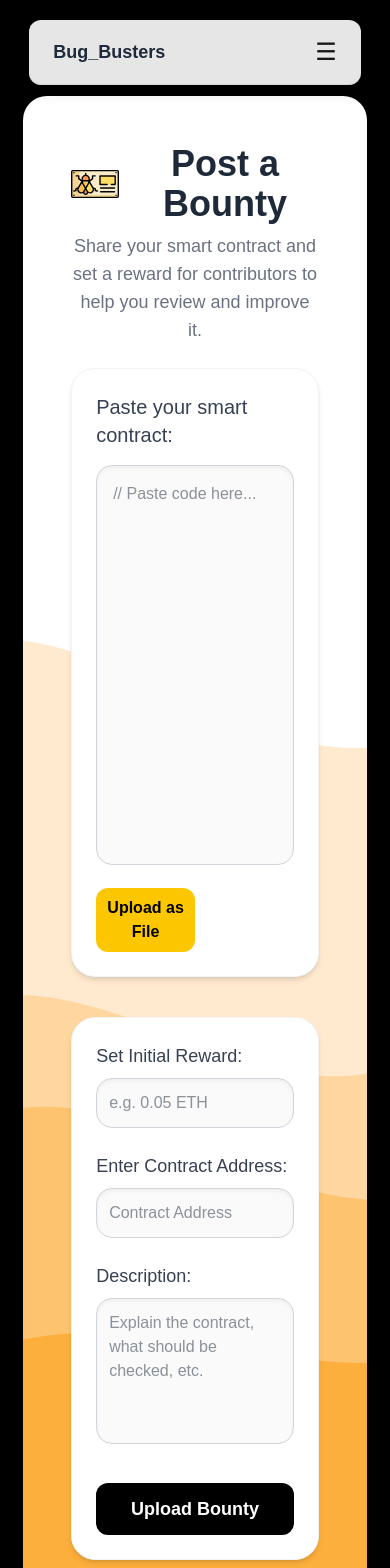
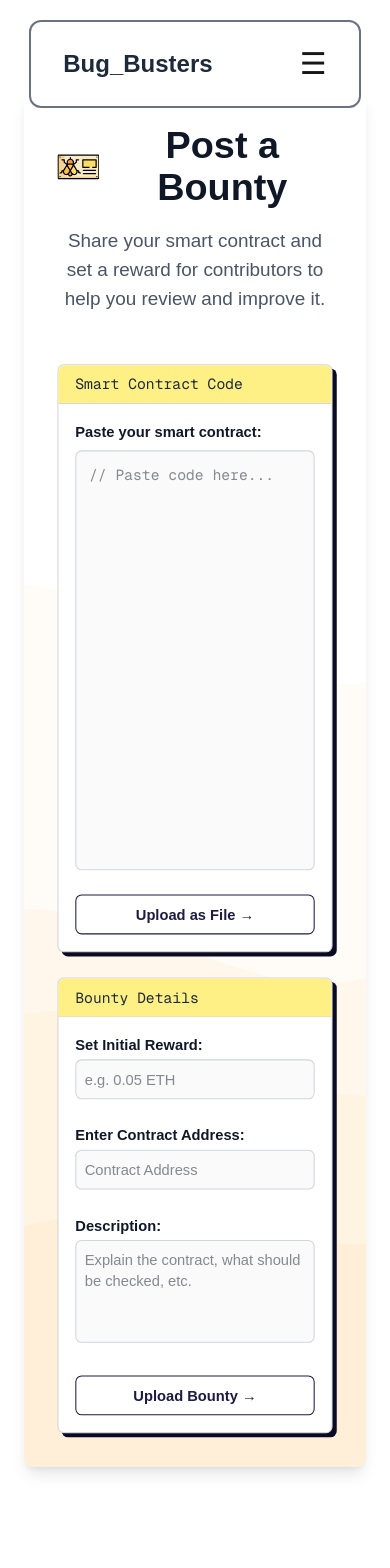
Before and after one commit to technicalclipper/Bug_Busters, a Next.js app in the folder web/app/: page /bounty_page in a window 390 px wide. Shown: the top 1568 px of the page. After the commit the page ends 1498 px from the top, so only its background shows below. Built offline with nearby package versions, Linux system fonts and the light colour scheme.

Commit message:
changes made to ui .... added slight animations ... finalized ui/design

```diff
--- a/web/app/app/ask_ai/page.tsx
+++ b/web/app/app/ask_ai/page.tsx
@@ -1,63 +1,69 @@
-"use client";
-import axios from "axios";
-import { useState } from "react";
-import { ToastContainer, toast } from "react-toastify";
-import "react-toastify/dist/ReactToastify.css";
+'use client';
+
+import axios from 'axios';
+import { useState } from 'react';
+import { ToastContainer, toast } from 'react-toastify';
+import 'react-toastify/dist/ReactToastify.css';
 
 export default function AskAI() {
-  const [code, setCode] = useState("");
+  const [code, setCode] = useState('');
   const [isCodeTouched, setIsCodeTouched] = useState(false);
-  const [report, setReport] = useState("");
+  const [report, setReport] = useState('');
   const [showModal, setShowModal] = useState(false);
 
   async function handleverifywithai() {
     const requestBody = { code };
     try {
-      const response = await axios.post("/api/ai_analyse", requestBody, {
-        headers: { "Content-Type": "application/json" },
+      const response = await axios.post('/api/ai_analyse', requestBody, {
+        headers: { 'Content-Type': 'application/json' },
       });
       setReport(response.data.res);
-      toast.success("✅ AI verification done. Click ‘Generate Audit Report’ to view.");
+      toast.success('✅ AI verification done. Click ‘Generate Audit Report’ to view.');
     } catch (error) {
-      console.error("Error:", error);
-      toast.error("❌ Verification failed. Try again.");
+      console.error('Error:', error);
+      toast.error('❌ Verification failed. Try again.');
     }
   }
 
   function handleGenerateReport() {
     if (!report) {
-      toast.warn("⚠️ Please run verification first.");
+      toast.warn('⚠️ Please run verification first.');
       return;
     }
     setShowModal(true);
   }
 
   return (
-    <div className="min-h-screen w-full flex items-center justify-center bg-[#f6f6f7] p-4 relative">
+    <div className="min-h-screen bg-white px-8 py-16 mt-[60px]">
       <ToastContainer position="top-center" autoClose={3000} />
 
-      <div
-        className="w-[96%] max-w-[1600px] min-h-[92vh] bg-cover bg-center rounded-3xl shadow-xl p-12 mt-[80px]"
-        style={{
-          backgroundImage: 'url("/images/bruh.svg")',
-        }}
-      >
-        <main>
-          <h1 className="text-4xl font-semibold text-center text-gray-800 mb-2 flex items-center justify-center space-x-3">
-            <img src="/images/ai.svg" alt="AI Icon" className="w-12 h-12" />
+      <div className="max-w-6xl mx-auto bg-white relative shadow-lg rounded-lg overflow-hidden transform scale-[1.05] transition-transform duration-300">
+        {/* Background SVG */}
+        <img
+          src="/images/bruh.svg"
+          alt="Decorative Background"
+          className="absolute bottom-0 left-0 w-full h-full object-cover opacity-20 pointer-events-none z-0"
+        />
+
+        {/* Main Content */}
+        <div className="relative z-10 p-8">
+          <h1 className="text-4xl font-bold text-center mb-4 flex items-center justify-center space-x-3 text-gray-900">
+            <img src="/images/ai.svg" alt="AI Icon" className="w-10 h-10" />
             <span>Ask AI to Find Bugs</span>
           </h1>
 
-          <p className="text-center text-gray-500 text-lg mb-6">
+          <p className="text-center text-gray-600 mb-6 text-lg">
             Paste your smart contract and let our AI find vulnerabilities.
           </p>
-
-          <div className="grid grid-cols-1 md:grid-cols-2 gap-10">
-            <div className="bg-white rounded-3xl p-6 shadow-md border border-gray-100">
-              <label
-                htmlFor="code-input"
-                className="block text-xl font-medium mb-4 text-gray-700"
-              >
+          <hr className="border-t border-gray-300 mb-6" />
+          <div className="grid grid-cols-1 md:grid-cols-2 gap-6">
+            {/* Code Box */}
+            <div className="rounded-md border border-gray-300 bg-white shadow-[4px_4px_0_#0a0a23]">
+              <div className="bg-blue-200 text-sm text-gray-800 px-4 py-2 font-mono border-b border-gray-300 rounded-t-md">
+                Smart Contract Code
+              </div>
+              <div className="p-4 text-gray-900">
+                <label htmlFor="code-input" className="block text-sm font-semibold mb-2">
                   Paste your smart contract:
                 </label>
                 <textarea
@@ -66,42 +72,50 @@ export default function AskAI() {
                   value={code}
                   onChange={(e) => setCode(e.target.value)}
                   onBlur={() => setIsCodeTouched(true)}
-                className={`w-full h-[400px] p-4 border rounded-2xl resize-none shadow-inner bg-[#fafafa] text-gray-800 transition-all duration-500 ease-in-out
-                  ${isCodeTouched ? "border-green-500 ring-4 ring-green-300" : "border-gray-300 ring-0"}`}
+                  className={`w-full h-[400px] p-3 rounded-md resize-none text-sm font-mono bg-[#fafafa] text-gray-900 transition-all duration-300 ${
+                    isCodeTouched
+                      ? 'border border-green-500 ring-2 ring-green-300'
+                      : 'border border-gray-300'
+                  }`}
                 />
               </div>
+            </div>
 
-            <div className="bg-white rounded-3xl p-6 shadow-md border border-gray-100 flex flex-col justify-between">
+            {/* Info & Actions */}
+            <div className="rounded-md border border-gray-300 bg-white shadow-[4px_4px_0_#0a0a23] flex flex-col justify-between">
+              <div className="bg-blue-200 text-sm text-gray-800 px-4 py-2 font-mono border-b border-gray-300 rounded-t-md">
+                AI Audit Helper
+              </div>
+              <div className="p-4 text-gray-900 space-y-6">
                 <div>
-                <h2 className="text-xl font-semibold mb-4 text-gray-800">How we use AI for verification</h2>
-                <p className="text-gray-600 whitespace-pre-line leading-relaxed">
-                  We use advanced machine learning models to scan your smart contract
-                  for common vulnerabilities, such as reentrancy, overflow, and access
-                  control flaws. Our AI engine continuously learns from public audits and
-                  reports to improve accuracy and insights.
+                  <h2 className="text-lg font-semibold mb-2">How we use AI</h2>
+                  <p className="text-sm text-gray-700 leading-relaxed">
+                    We use advanced machine learning models to analyze smart contracts for common
+                    vulnerabilities like reentrancy, overflows, and logic bugs. Our AI learns from public
+                    audits to deliver better insights.
                   </p>
                 </div>
-
-              <div className="mt-8 space-y-4">
+                <div className="space-y-3">
                   <button
                     onClick={handleverifywithai}
-                  className="w-full bg-green-600 text-white py-3 rounded-xl text-lg font-semibold hover:bg-green-700 shadow-md shadow-green-400/40 transition"
+                    className="w-full bg-green-200 text-black py-2 rounded-md text-sm font-semibold hover:bg-green-700 shadow-md transition"
                   >
                     Run Initial Verification
                   </button>
                   <button
                     onClick={handleGenerateReport}
-                  className="w-full border border-green-600 text-green-600 py-3 rounded-xl text-lg font-semibold hover:bg-green-50 transition"
+                    className="w-full border border-[#1c1c42] text-[#1c1c42] py-2 rounded-md text-sm font-semibold bg-white transition"
                   >
-                  Generate Audit Report
+                    Generate Audit Report →
                   </button>
                 </div>
               </div>
             </div>
-        </main>
+          </div>
+        </div>
       </div>
 
-      {/* Modal */}
+      {/* Report Modal */}
       {showModal && (
         <div className="fixed inset-0 bg-black bg-opacity-50 flex items-center justify-center z-50">
           <div className="bg-white rounded-3xl p-8 max-w-3xl w-full mx-4 shadow-lg relative">
--- a/web/app/app/bounty_page/page.tsx
+++ b/web/app/app/bounty_page/page.tsx
@@ -1,10 +1,8 @@
-"use client";
+'use client';
 
 import { useState } from "react";
 
 export default function BountyPage() {
-  const userWallet = "0x1234...abcd";
-
   const [code, setCode] = useState("");
   const [reward, setReward] = useState("");
   const [contractAddress, setContractAddress] = useState("");
@@ -25,34 +23,34 @@ export default function BountyPage() {
     description.trim() !== "";
 
   return (
-    <div className="min-h-screen w-full flex items-center justify-center bg-#ff6c6c p-4 bg-black">
-      <div
-        className="w-[96%] max-w-[1600px] min-h-[92vh] bg-cover bg-center rounded-3xl shadow-xl p-12 mt-[80px]"
-        style={{
-          backgroundImage: 'url("/images/poly.svg")',
-        }}
-      >
-        <main>
-          <h1 className="text-4xl font-semibold text-center text-gray-800 mb-2 flex items-center justify-center space-x-3">
+    <div className="min-h-screen w-full bg-white px-8 py-16 mt-[60px]">
+      <div className="max-w-6xl mx-auto transform scale-[1.05] transition-transform duration-300 relative shadow-lg rounded-lg overflow-hidden">
+        {/* Background SVG */}
         <img
-              src="/images/bug.svg"
-              alt="Bug Icon"
-              className="w-12 h-12"
+          src="/images/poly.svg"
+          alt="Decorative Background"
+          className="absolute bottom-0 left-0 w-full h-full object-cover opacity-20 pointer-events-none z-0"
         />
+
+        {/* Main Content */}
+        <div className="relative z-10 p-8">
+          <h1 className="text-4xl font-bold text-center mb-4 flex items-center justify-center space-x-3 text-gray-900">
+            <img src="/images/bug.svg" alt="Bug Icon" className="w-10 h-10" />
             <span>Post a Bounty</span>
           </h1>
 
-          <p className="text-center text-gray-500 text-lg mb-6">
+          <p className="text-center text-gray-600 mb-12 text-lg">
             Share your smart contract and set a reward for contributors to help you review and improve it.
           </p>
 
-          <div className="grid grid-cols-1 md:grid-cols-2 gap-10">
-            {/* Left: Code Editor */}
-            <div className="bg-white rounded-3xl p-6 shadow-md border border-gray-100">
-              <label
-                htmlFor="bounty-code"
-                className="block text-xl font-medium mb-4 text-gray-700"
-              >
+          <div className="grid grid-cols-1 md:grid-cols-2 gap-6">
+            {/* Code Editor */}
+            <div className="rounded-md border border-gray-300 bg-white shadow-[4px_4px_0_#0a0a23]">
+              <div className="bg-yellow-200 text-sm text-gray-800 px-4 py-2 font-mono border-b border-gray-300 rounded-t-md">
+                Smart Contract Code
+              </div>
+              <div className="p-4 text-gray-900">
+                <label htmlFor="bounty-code" className="block text-sm font-semibold mb-2">
                   Paste your smart contract:
                 </label>
                 <textarea
@@ -61,22 +59,23 @@ export default function BountyPage() {
                   value={code}
                   onChange={(e) => setCode(e.target.value)}
                   onBlur={() => setIsCodeTouched(true)}
-                className={`w-full h-[400px] p-4 border rounded-2xl resize-none shadow-inner bg-[#fafafa] text-gray-800 transition-all duration-500 ease-in-out
-                  ${isCodeTouched ? "border-green-500 ring-4 ring-green-300" : "border-gray-300 ring-0"}`}
+                  className={`w-full h-[400px] p-3 rounded-md resize-none text-sm font-mono bg-[#fafafa] text-gray-900 transition-all duration-300
+                  ${isCodeTouched ? "border border-green-500 ring-2 ring-green-300" : "border border-gray-300"}`}
                 />
-              <button className="mt-4 w-1/2 bg-yellow-400 text-black py-2 rounded-xl font-semibold hover:bg-yellow-300 transition">
-                Upload as File
+                <button className="mt-4 w-full border border-[#1c1c42] text-[#1c1c42] py-2 rounded-md text-sm font-semibold bg-white transition duration-300">
+                  Upload as File →
                 </button>
               </div>
+            </div>
 
-            {/* Right: Inputs */}
-            <div className="bg-white rounded-3xl p-6 shadow-md border border-gray-100 flex flex-col justify-between">
-              <div className="space-y-6">
+            {/* Input Section */}
+            <div className="rounded-md border border-gray-300 bg-white shadow-[4px_4px_0_#0a0a23] flex flex-col justify-between">
+              <div className="bg-yellow-200 text-sm text-gray-800 px-4 py-2 font-mono border-b border-gray-300 rounded-t-md">
+                Bounty Details
+              </div>
+              <div className="p-4 text-gray-900 space-y-6">
                 <div>
-                  <label
-                    htmlFor="reward"
-                    className="block text-lg font-medium mb-2 text-gray-700"
-                  >
+                  <label htmlFor="reward" className="block text-sm font-semibold mb-1">
                     Set Initial Reward:
                   </label>
                   <input
@@ -86,16 +85,13 @@ export default function BountyPage() {
                     value={reward}
                     onChange={(e) => setReward(e.target.value)}
                     onBlur={() => setIsRewardTouched(true)}
-                    className={`w-full p-3 border rounded-2xl shadow-inner bg-[#fafafa] text-gray-800 transition-all duration-500 ease-in-out
-                      ${isRewardTouched ? "border-green-500 ring-4 ring-green-300" : "border-gray-300 ring-0"}`}
+                    className={`w-full p-2 rounded-md text-sm bg-[#fafafa] text-gray-900 transition-all duration-300
+                    ${isRewardTouched ? "border border-green-500 ring-2 ring-green-300" : "border border-gray-300"}`}
                   />
                 </div>
 
                 <div>
-                  <label
-                    htmlFor="contract-address"
-                    className="block text-lg font-medium mb-2 text-gray-700"
-                  >
+                  <label htmlFor="contract-address" className="block text-sm font-semibold mb-1">
                     Enter Contract Address:
                   </label>
                   <input
@@ -105,43 +101,42 @@ export default function BountyPage() {
                     value={contractAddress}
                     onChange={(e) => setContractAddress(e.target.value)}
                     onBlur={() => setContractaddressTouched(true)}
-                    className={`w-full p-3 border rounded-2xl shadow-inner bg-[#fafafa] text-gray-800 transition-all duration-500 ease-in-out
-                      ${isRewardTouched ? "border-green-500 ring-4 ring-green-300" : "border-gray-300 ring-0"}`}
+                    className={`w-full p-2 rounded-md text-sm bg-[#fafafa] text-gray-900 transition-all duration-300
+                    ${isContractaddressTouched ? "border border-green-500 ring-2 ring-green-300" : "border border-gray-300"}`}
                   />
                 </div>
 
                 <div>
-                  <label
-                    htmlFor="description"
-                    className="block text-lg font-medium mb-2 text-gray-700"
-                  >
+                  <label htmlFor="description" className="block text-sm font-semibold mb-1">
                     Description:
                   </label>
                   <textarea
                     id="description"
-                    rows={5}
+                    rows={4}
                     placeholder="Explain the contract, what should be checked, etc."
                     value={description}
                     onChange={(e) => setDescription(e.target.value)}
                     onBlur={() => setIsDescriptionTouched(true)}
-                    className={`w-full p-3 border rounded-2xl shadow-inner bg-[#fafafa] resize-none text-gray-800 transition-all duration-500 ease-in-out
-                      ${isDescriptionTouched ? "border-green-500 ring-4 ring-green-300" : "border-gray-300 ring-0"}`}
+                    className={`w-full p-2 rounded-md text-sm bg-[#fafafa] text-gray-900 resize-none transition-all duration-300
+                    ${isDescriptionTouched ? "border border-green-500 ring-2 ring-green-300" : "border border-gray-300"}`}
                   />
                 </div>
               </div>
 
+              <div className="p-4 pt-2">
                 <button
-                className={`mt-8 w-full py-3 rounded-xl text-lg font-semibold transition-all duration-300 ${
+                  className={`w-full py-2 rounded-md text-sm font-semibold transition-all duration-300 ${
                     allValid
-                    ? "bg-green-600 text-white hover:bg-green-700 shadow-lg shadow-green-400/40"
-                    : "bg-black text-white hover:bg-gray-900"
+                      ? "bg-green-600 text-white hover:bg-green-700 shadow-md"
+                      : "border border-[#1c1c42] text-[#1c1c42] bg-white"
                   }`}
                 >
-                Upload Bounty
+                  Upload Bounty →
                 </button>
               </div>
             </div>
-        </main>
+          </div>
+        </div>
       </div>
     </div>
   );
--- a/web/app/app/components/navbar.tsx
+++ b/web/app/app/components/navbar.tsx
@@ -2,55 +2,55 @@
 
 import Link from 'next/link';
 import { useState } from 'react';
+import { motion } from 'framer-motion';
 
 export default function Navbar() {
   const [menuOpen, setMenuOpen] = useState(false);
 
   return (
-    <nav className="fixed top-[20px] left-0 right-0 z-50">
-      <div className="w-[85%] mx-auto bg-white/90 backdrop-blur-md px-6 py-4 shadow-lg border-b border-gray-300 rounded-xl">
+    <motion.nav
+      className="fixed top-[20px] left-0 right-0 z-50"
+      initial={{ y: -100, opacity: 0 }}
+      animate={{ y: 0, opacity: 1 }}
+      transition={{ duration: 0.6, ease: 'easeOut' }}
+    >
+      <div className="w-[85%] mx-auto bg-white/90 backdrop-blur-md px-8 py-6 shadow-1xl border-2 border-gray-500 rounded-xl">
         <div className="max-w-7xl mx-auto flex items-center justify-between">
           {/* Logo */}
           <div className="flex items-center space-x-2">
-            <span className="text-lg font-bold text-gray-800">Bug_Busters</span>
+            <span className="text-2xl font-extrabold text-gray-800">Bug_Busters</span>
           </div>
 
           {/* Desktop Links */}
-          <div className="hidden md:flex items-center space-x-8 text-sm font-medium text-gray-700">
-            <Link href="/" className="flex items-center space-x-2 hover:text-black transition-all">
-              <img src="/images/home.svg" alt="Home Icon" className="w-6 h-6" />
-              <span className="text-base md:text-lg">Home</span>
-            </Link>
-
-            <Link href="/hunt" className="flex items-center space-x-2 hover:text-black transition-all">
-              <img src="/images/dashboard.svg" alt="Dashboard Icon" className="w-7 h-7" />
-              <span className="text-base md:text-lg">Hunt</span>
-            </Link>
-
-            <Link href="/ask_ai" className="flex items-center space-x-2 hover:text-black transition-all">
-              <img src="/images/ai.svg" alt="Ask AI Icon" className="w-7 h-7" />
-              <span className="text-base md:text-lg">Ask AI</span>
-            </Link>
-
-            <Link href="/bounty_page" className="flex items-center space-x-2 hover:text-black transition-all">
-              <img src="/images/bug.svg" alt="Bug Icon" className="w-7 h-7" />
-              <span className="text-base md:text-lg">Bounty Upload</span>
-            </Link>
+          <div className="hidden md:flex items-center space-x-12 text-lg font-bold text-gray-700">
+            {[
+              { href: '/', label: 'Home', icon: '/images/home.svg' },
+              { href: '/hunt', label: 'Hunt', icon: '/images/bug-catcher.png' },
+              { href: '/ask_ai', label: 'Ask AI', icon: '/images/ai.svg' },
+              { href: '/bounty_page', label: 'Bounty Upload', icon: '/images/bug.svg' },
+            ].map(({ href, label, icon }) => (
+              <motion.div whileHover={{ scale: 1.05 }} key={href}>
+                <Link href={href} className="flex items-center space-x-2 hover:text-black transition-all">
+                  <img src={icon} alt={`${label} Icon`} className="w-7 h-7" />
+                  <span className="text-xl">{label}</span>
+                </Link>
+              </motion.div>
+            ))}
           </div>
 
           {/* Login Button */}
-          <div className="hidden md:block">
+          <motion.div whileHover={{ scale: 1.05 }} className="hidden md:block">
             <Link
               href="/login"
-              className="bg-black text-white px-5 py-2 rounded-full text-sm font-semibold hover:bg-gray-800 transition"
+              className="bg-black text-white px-6 py-3 rounded-full text-lg font-bold hover:bg-gray-800 transition"
             >
               Login
             </Link>
-          </div>
+          </motion.div>
 
           {/* Mobile Toggle */}
           <div className="md:hidden">
-            <button onClick={() => setMenuOpen(!menuOpen)} className="text-2xl focus:outline-none">
+            <button onClick={() => setMenuOpen(!menuOpen)} className="text-3xl focus:outline-none">
               ☰
             </button>
           </div>
@@ -58,36 +58,33 @@ export default function Navbar() {
 
         {/* Mobile Menu */}
         {menuOpen && (
-          <div className="md:hidden mt-4 space-y-3 px-4 text-gray-700 font-medium text-sm">
-            <Link href="/" className="flex items-center space-x-2 hover:text-black">
-              <img src="/images/home.svg" alt="Home Icon" className="w-5 h-5" />
-              <span className="text-base">Home</span>
-            </Link>
-
-            <Link href="/hunter_dash" className="flex items-center space-x-2 hover:text-black">
-              <img src="/images/dashboard.svg" alt="Dashboard Icon" className="w-5 h-5" />
-              <span className="text-base">Dashboard</span>
-            </Link>
-
-            <Link href="/ask_ai" className="flex items-center space-x-2 hover:text-black">
-              <img src="/images/ai.svg" alt="Ask AI Icon" className="w-5 h-5" />
-              <span className="text-base">Ask AI</span>
-            </Link>
-
-            <Link href="/bounty_page" className="flex items-center space-x-2 hover:text-black">
-              <img src="/images/bug.svg" alt="Bug Icon" className="w-5 h-5" />
-              <span className="text-base">Bounty Upload</span>
-            </Link>
+          <motion.div
+            initial={{ opacity: 0, y: -10 }}
+            animate={{ opacity: 1, y: 0 }}
+            transition={{ duration: 0.3 }}
+            className="md:hidden mt-4 space-y-4 px-4 text-gray-700 font-bold text-lg"
+          >
+            {[
+              { href: '/', label: 'Home', icon: '/images/home.svg' },
+              { href: '/hunter_dash', label: 'Dashboard', icon: '/images/dashboard.svg' },
+              { href: '/ask_ai', label: 'Ask AI', icon: '/images/ai.svg' },
+              { href: '/bounty_page', label: 'Bounty Upload', icon: '/images/bug.svg' },
+            ].map(({ href, label, icon }) => (
+              <Link href={href} key={href} className="flex items-center space-x-2 hover:text-black">
+                <img src={icon} alt={`${label} Icon`} className="w-6 h-6" />
+                <span>{label}</span>
+              </Link>
+            ))}
 
             <Link
               href="/login"
-              className="inline-block mt-2 bg-black text-white px-5 py-2 rounded-full font-semibold hover:bg-gray-800 transition"
+              className="inline-block mt-3 bg-black text-white px-6 py-3 rounded-full font-bold hover:bg-gray-800 transition"
             >
               Login
             </Link>
-          </div>
+          </motion.div>
         )}
       </div>
-    </nav>
+    </motion.nav>
   );
 }
--- a/web/app/app/hunt/page.tsx
+++ b/web/app/app/hunt/page.tsx
@@ -37,14 +37,21 @@ const sampleBounties: Bounty[] = [
 
 export default function HuntPage() {
   return (
-    <main className="min-h-screen px-8 py-16 bg-[#fff7f3] text-gray-900 mt-[60px]">
+    <main className="min-h-screen px-8 py-16 bg-white text-gray-900 mt-[60px]">
       <div className="max-w-6xl mx-auto">
-        <h1 className="text-5xl font-bold text-center mb-4">Active Bounties</h1>
-        <p className="text-center text-gray-500 mb-12">
-          Explore and solve bounties posted by users to earn rewards.
-        </p>
+      <div className="flex items-center justify-center mb-6">
+      <img src="/images/bug-catcher.png" alt="Bug Catcher" className="w-13 h-13 mr-4" />
+      <h1 className="text-5xl font-bold text-center">Active Bounties</h1>
+    </div>
 
-        <div className="grid grid-cols-1 md:grid-cols-2 lg:grid-cols-3 gap-6">
+        <p className="text-center text-gray-500 mb-6">
+  Explore and solve bounties posted by users to earn rewards.
+</p>
+
+<hr className="border-t border-gray-300 mb-6" />
+
+<div className="grid grid-cols-1 md:grid-cols-2 lg:grid-cols-3 gap-6">
+
           {sampleBounties.map((bounty) => (
             <div
               key={bounty.id}
--- a/web/app/package.json
+++ b/web/app/package.json
@@ -14,6 +14,7 @@
     "@supabase/supabase-js": "^2.48.1",
     "@tanstack/react-query": "^5.66.0",
     "axios": "^1.7.9",
+    "framer-motion": "^12.9.2",
     "next": "15.3.1",
     "openai": "^4.96.0",
     "react": "^19.0.0",
```
Also changed, not shown: web/app/app/page.tsx (+37 -11 lines), web/app/public/images/bug-catcher.png (added), 1 other file (tests, documents, lock files or other folders). Lines whose indentation alone changed are shown as unchanged.
